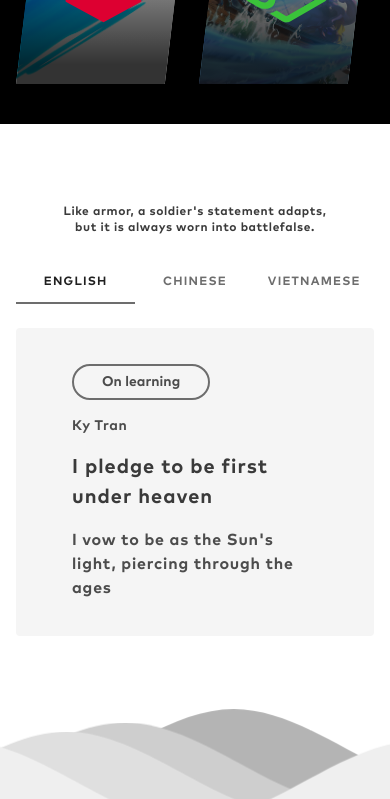
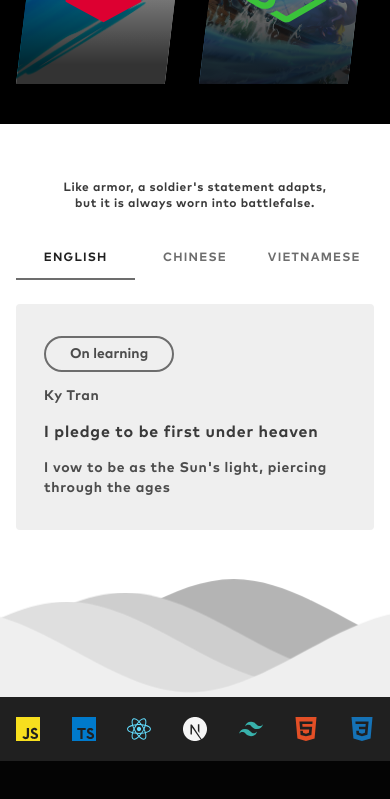
Before and after one commit to nhatkytran/Portfolio, a Next.js app: page / in a window 390 px wide. Shown: the part 2220-3019 px from the top of the page. Built offline with nearby package versions, Linux system fonts and the light colour scheme; a web font is replaced by a local one.

Commit message:
Responsvie personal statement mobile

```diff
--- a/src/features/home/components/PersonalStatement/PersonalStatement.tsx
+++ b/src/features/home/components/PersonalStatement/PersonalStatement.tsx
@@ -59,9 +59,11 @@ export default function PersonalStatement() {
   }
 
   return (
-    <section className="flex flex-col items-center justify-center gap-16 pt-20">
-      <div className={cn('flex w-full max-w-4xl flex-col gap-6 px-4', 'xs:px-6', 'sm:px-9')}>
-        <p className="font-mark-pro-bold text-center text-xs tracking-wider text-neutral-700">
+    <section
+      className={cn('flex flex-col items-center justify-center gap-10 pt-14', 'xs:gap-12', 'md:gap-14', 'lg:pt-20')}
+    >
+      <div className={cn('flex flex-col gap-6 px-4', 'font-mark-pro-bold w-full max-w-4xl', 'xs:px-6', 'sm:px-9')}>
+        <p className="text-center text-xs tracking-wider text-neutral-700">
           Like armor, a soldier&apos;s statement adapts,
           <br />
           {`but it is always worn into battle${
@@ -75,7 +77,7 @@ export default function PersonalStatement() {
                 key={lang}
                 onClick={handleLanguage(lang)}
                 className={cn(
-                  'font-mark-pro-bold flex-1 py-3.5 text-xs tracking-widest uppercase',
+                  'flex-1 py-3.5 text-xs tracking-widest uppercase',
                   'xs:text-sm',
                   language === lang ? 'text-neutral-800' : 'text-neutral-500',
                 )}
@@ -93,19 +95,29 @@ export default function PersonalStatement() {
             )}
           />
         </div>
-        <div className="relative flex flex-col gap-4 rounded-sm bg-neutral-50 px-14 py-9">
+        <div
+          className={cn(
+            'relative flex flex-col gap-3.5',
+            'rounded-sm bg-neutral-100 px-7 py-8',
+            'xs:px-10 xs:py-9',
+            'md:gap-4 md:px-14',
+          )}
+        >
           <span
             className={cn(
-              'font-mark-pro-bold w-fit rounded-3xl border-2 border-neutral-500 px-7 py-1.5 text-sm text-neutral-600',
+              'w-fit px-6 py-1.5',
+              'text-sm text-neutral-600',
+              'rounded-3xl border-2 border-neutral-500',
+              'md:px-7 md:text-sm',
             )}
           >
             On learning
           </span>
-          <p className="font-mark-pro-bold text-sm tracking-wider text-neutral-600">Ky Tran</p>
-          <p className="font-mark-pro-bold text-[20px] tracking-wider text-neutral-700">
+          <p className="text-sm tracking-wider text-neutral-600">Ky Tran</p>
+          <p className={cn('xs:text-lg text-base tracking-wider text-neutral-700', 'md:text-xl')}>
             I pledge to be first under heaven
           </p>
-          <p className="font-mark-pro-bold z-1 text-base tracking-wider text-neutral-600">
+          <p className={cn('text-sm tracking-wider text-neutral-600', 'md:text-base')}>
             I vow to be as the Sun&apos;s light, piercing through the ages
           </p>
         </div>
```
